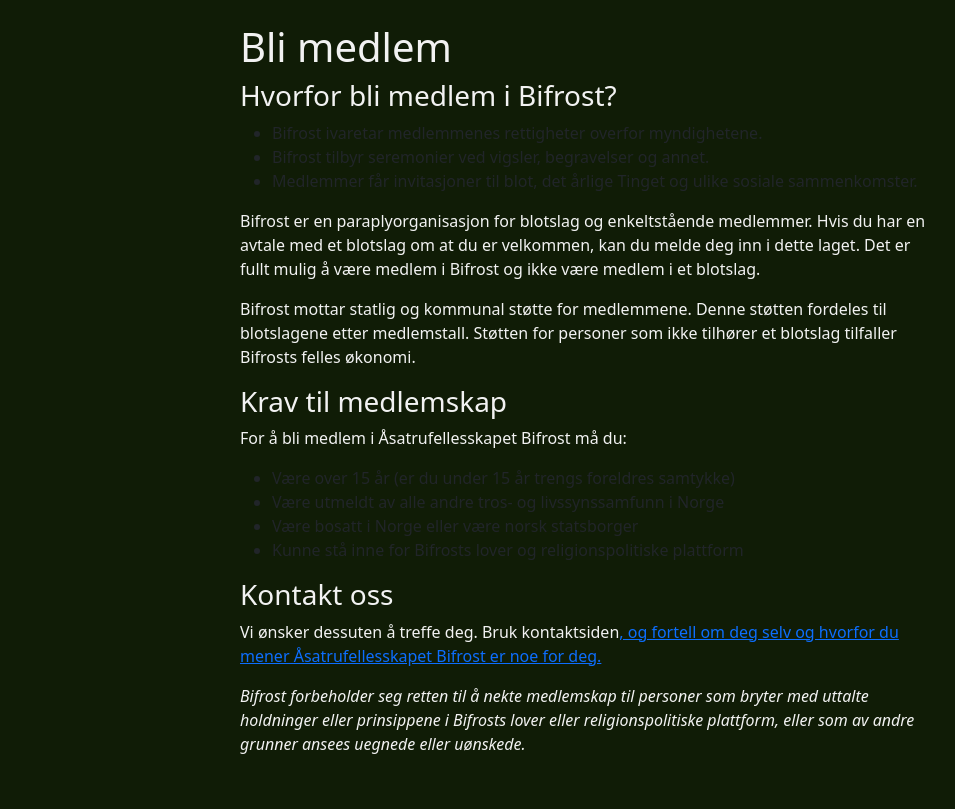
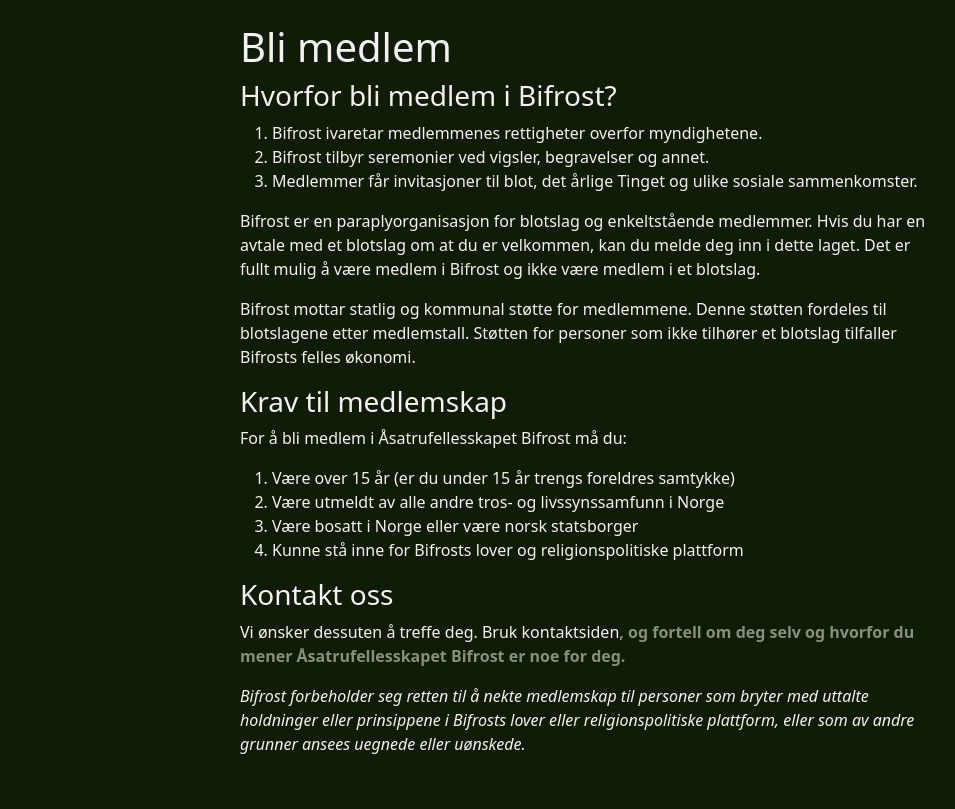
Before and after one commit to Psijii/bifrost, a website: page medlem.html in a window 1280 px wide. Shown: the part 729-1538 px from the top of the page, without its empty margins (50-1005 px from the left). Drawn offline with nearby package versions, Linux system fonts and the light colour scheme; a script that the page names is missing.

Commit message:
Oppdatering av index.scss

```diff
--- a/medlem.html
+++ b/medlem.html
@@ -99,7 +99,7 @@
             <section class="blotslag">
                 <h1>Bli medlem</h1>
                 <h3> Hvorfor bli medlem i Bifrost? </h3>
-                <ul>
+                <ul class="medlemsliste">
                     <li> Bifrost ivaretar medlemmenes rettigheter overfor myndighetene.</li>
                     <li>Bifrost tilbyr seremonier ved vigsler, begravelser og annet.</li>
                     <li>Medlemmer får invitasjoner til blot, det årlige Tinget og ulike sosiale sammenkomster.</li>
@@ -112,7 +112,7 @@
                     økonomi.</p>
                 <h3>Krav til medlemskap</h3>
                 <p>For å bli medlem i Åsatrufellesskapet Bifrost må du:</p>
-                <ul>
+                <ul class="medlemsliste">
                     <li>Være over 15 år (er du under 15 år trengs foreldres samtykke)</li>
                     <li>Være utmeldt av alle andre tros- og livssynssamfunn i Norge</li>
                     <li>Være bosatt i Norge eller være norsk statsborger</li>
--- a/src/scss/index.scss
+++ b/src/scss/index.scss
@@ -69,6 +69,20 @@
   }
 }
 
+a {
+  color: $tertiary;
+  font-weight: bolder;
+  text-decoration: none;
+  &:hover {
+      color: $light;
+  }
+}
+
+.medlemsliste {
+  color: $light;
+  list-style-type: decimal;
+}
+
 $container-width: 700px;
 
 .blotslag {
```
Also changed, not shown: dist/css/index.css, 1 other file.
